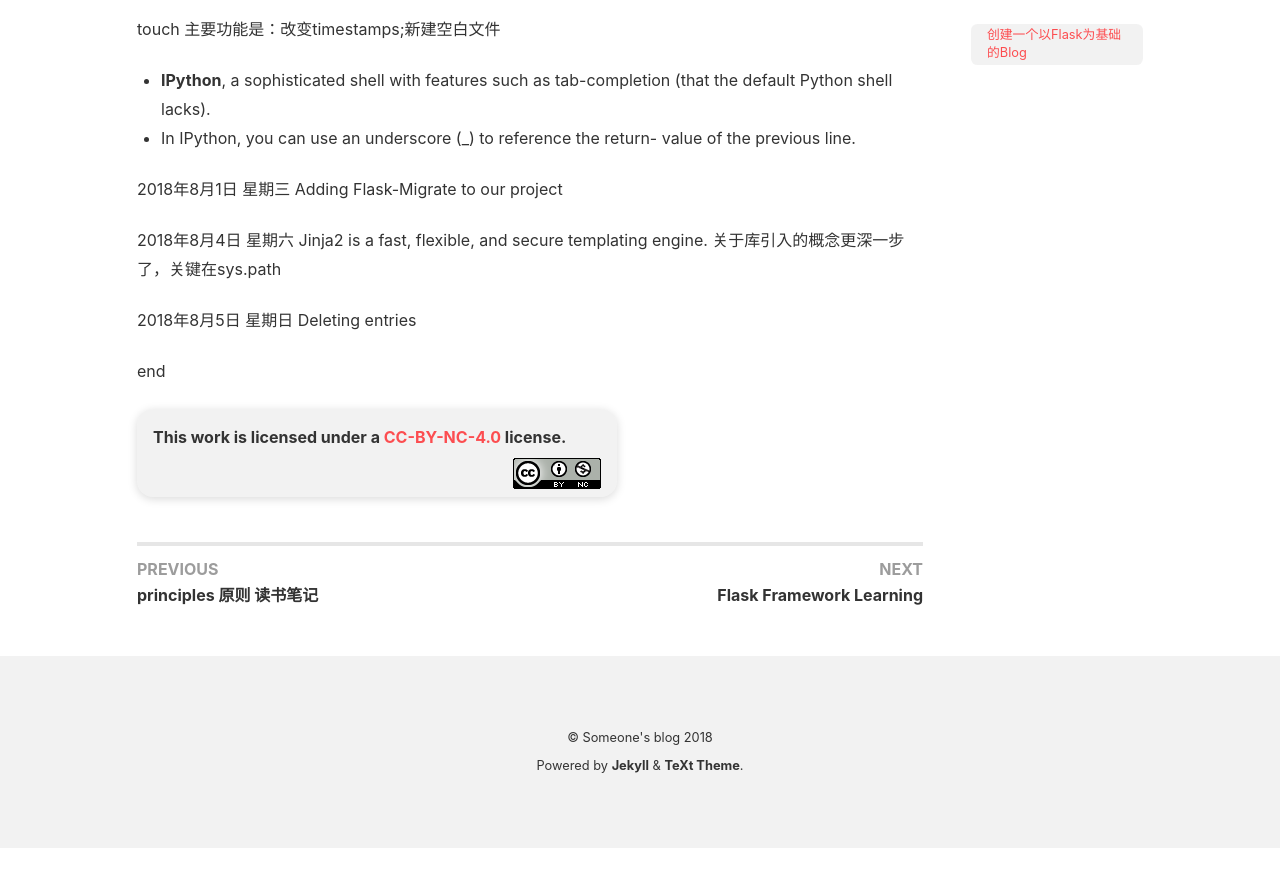
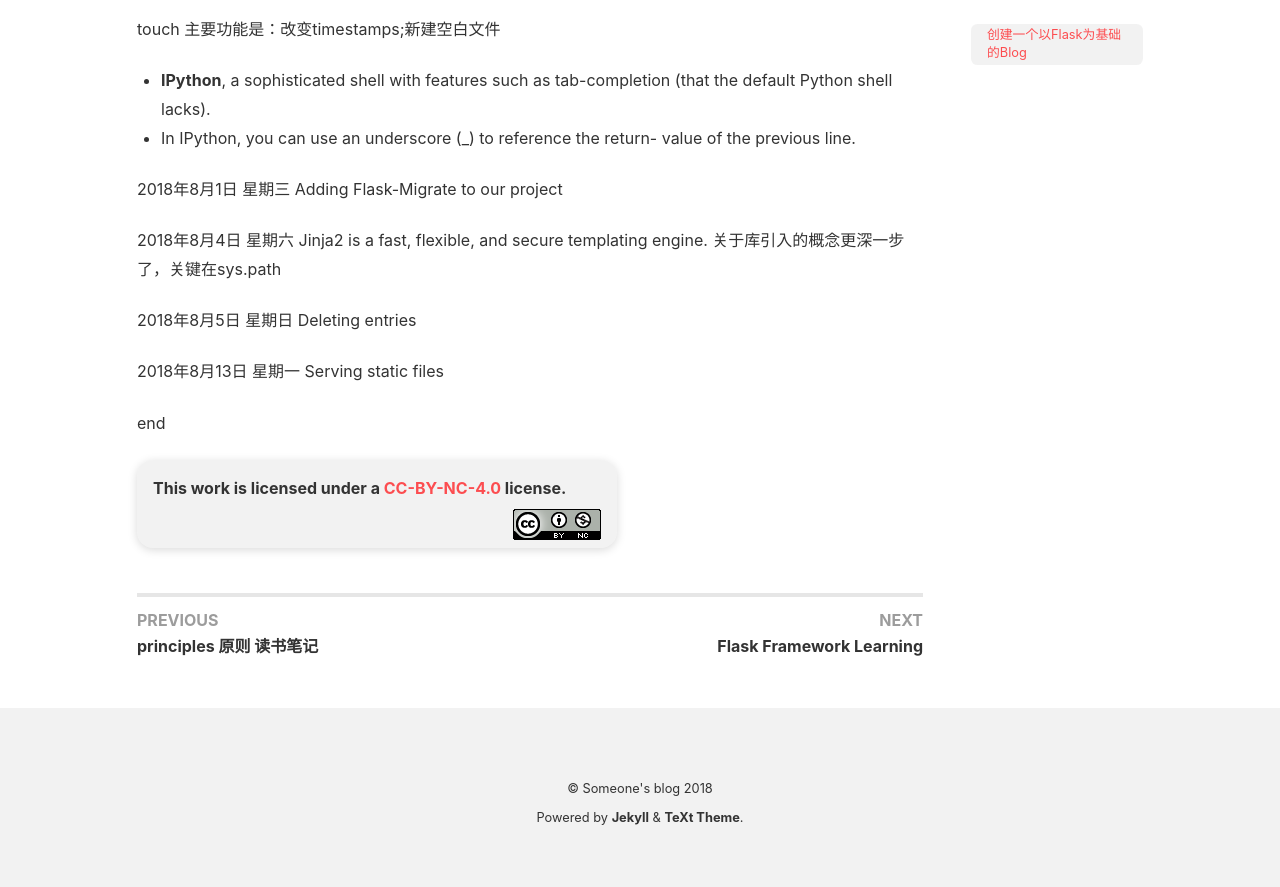
Before and after one commit to slyrx/Tech_Blog, a Jekyll site: the page built from _posts/2018-8-1-python-flask-blog.md, in a window 1280 px wide and 900 px high, scrolled down 2914 px. Shown: the top 887 px of the window. Built offline with Jekyll 4.4.1, drawn with Linux system fonts in a browser that asks for light colours; nearby versions of some CDN libraries; before the commit the page ends 3762 px from its top, so only the background shows below that.

Commit message:
add new articles

```diff
--- a/_posts/2018-8-1-python-flask-blog.md
+++ b/_posts/2018-8-1-python-flask-blog.md
@@ -60,4 +60,8 @@ Jinja2 is a fast, flexible, and secure templating engine.
 2018年8月5日 星期日
 Deleting entries
 
+2018年8月13日 星期一
+Serving static files
+
+
 end
```
